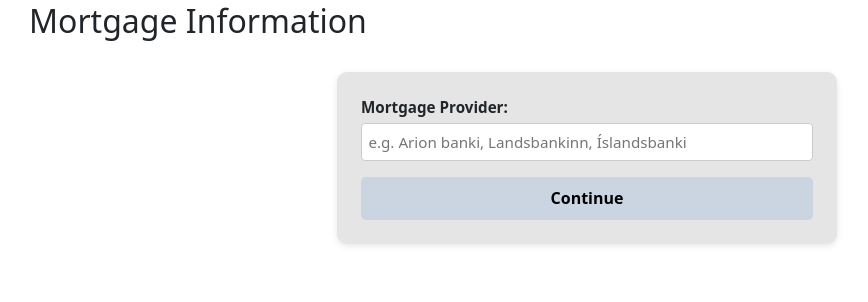
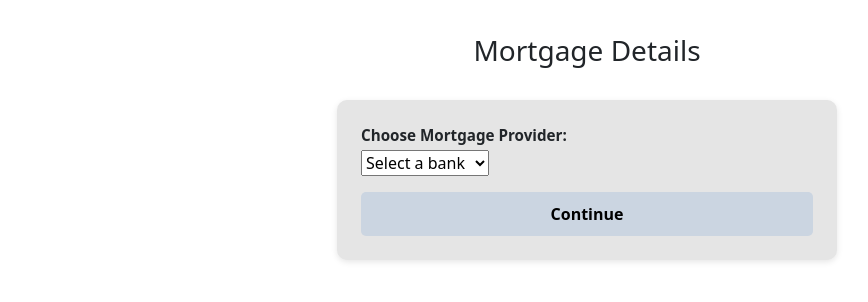
Before and after one commit to clausen2502/Verklegt2, a Django app: page /finalize/finalize/1/payment/mortgage/ in a window 1280 px wide. Shown: the part 98-400 px from the top of the page, without its empty margins (53-921 px from the left). Run offline with Django 5.2, Linux system fonts and the light colour scheme.

Commit message:
eh allskonar

```diff
--- a/templates/finalization/mortage.html
+++ b/templates/finalization/mortage.html
@@ -1,9 +1,9 @@
 {% extends "base.html" %}
 
-{% block title %}Mortgage Details{% endblock %}
+{% block title %}Mortgage Information{% endblock %}
 
 {% block content %}
-<h2>Mortgage Information</h2>
+<h1 class="finalize-title">Mortgage Details</h1>
 
 <div class="finalize-box">
     <form method="post">
@@ -11,8 +11,13 @@
         <input type="hidden" name="offer_id" value="{{ offer_id }}">
 
         <div class="form-group">
-            <label for="mortgage_provider">Mortgage Provider:</label>
-            <input type="text" id="mortgage_provider" name="mortgage_provider" placeholder="e.g. Arion banki, Landsbankinn, Íslandsbanki" required>
+            <label for="mortgage_provider">Choose Mortgage Provider:</label>
+            <select name="mortgage_provider" id="mortgage_provider" required>
+                <option value="">Select a bank</option>
+                <option value="Arion banki">Arion banki</option>
+                <option value="Landsbankinn">Landsbankinn</option>
+                <option value="Íslandsbanki">Íslandsbanki</option>
+            </select>
         </div>
 
         <button type="submit">Continue</button>
```
Also changed, not shown: templates/finalization/bank_transfer.html (+0 -9 lines).
